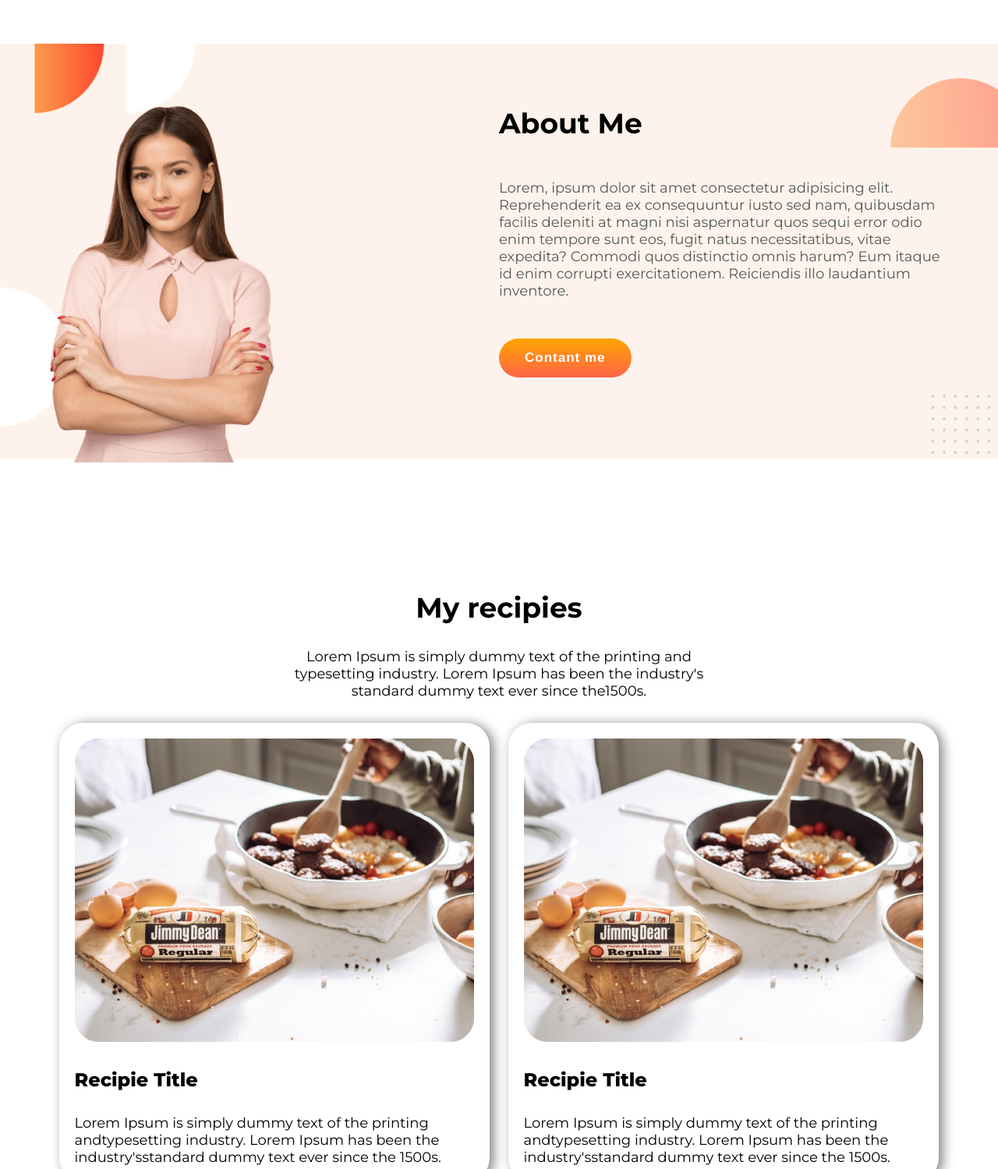
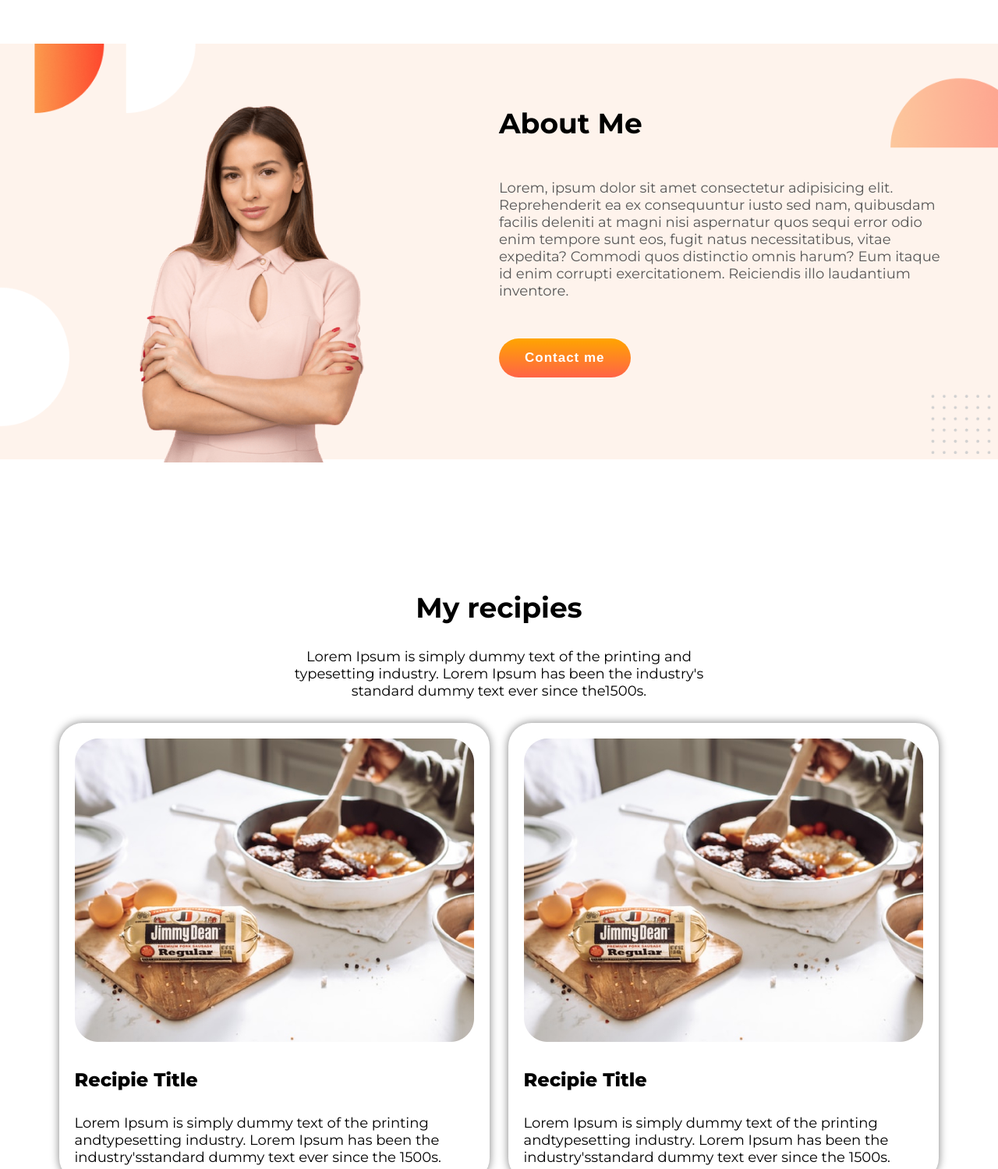
Before and after one commit to mmorshedulislam/eat-healthy, a plain HTML site: page index.html in a window 1280 px wide. Shown: the part 660-2159 px from the top of the page at 78% size. Drawn offline with Linux system fonts and the light colour scheme.

Commit message:
Update some issues from office

```diff
--- a/index.html
+++ b/index.html
@@ -28,7 +28,7 @@
             <div class="about-right">
                 <h2>About Me</h2>
                 <p>Lorem, ipsum dolor sit amet consectetur adipisicing elit. Reprehenderit ea ex consequuntur iusto sed nam, quibusdam facilis deleniti at magni nisi aspernatur quos sequi error odio enim tempore sunt eos, fugit natus necessitatibus, vitae expedita? Commodi quos distinctio omnis harum? Eum itaque id enim corrupti exercitationem. Reiciendis illo laudantium inventore.</p>
-                <button>Contant me</button>
+                <button>Contact me</button>
             </div>
         </div>
     </section>
--- a/style.css
+++ b/style.css
@@ -7,6 +7,7 @@ font-family: 'Poppins', sans-serif;
 font-family: 'Roboto', sans-serif;
 
 */
+
 
 *{
     margin: 0;
@@ -84,7 +85,7 @@ h1 {
 }
 .about-left img{
     width: 50%;
-    margin: 0 auto;
+    margin: 0 20%;
 }
 .about-right{
 width: 50%;
@@ -129,7 +130,7 @@ width: 50%;
 .recipie-item {
     width: 49%;
     margin: 0 1%;
-    box-shadow: 5px 2px 15px grey;
+    box-shadow: 0px 0px 12px grey;
     padding: 20px;
     text-align: center;
     border-radius: 30px;
@@ -158,7 +159,7 @@ width: 50%;
     width: 90%;
     background-color: #fff;
     padding: 50px 0;
-    box-shadow: 10px 12px 35px grey;
+    box-shadow: 0px 0px 11px grey;
     margin: 0 auto;
     display: flex;
     padding-left: 10%;
```
